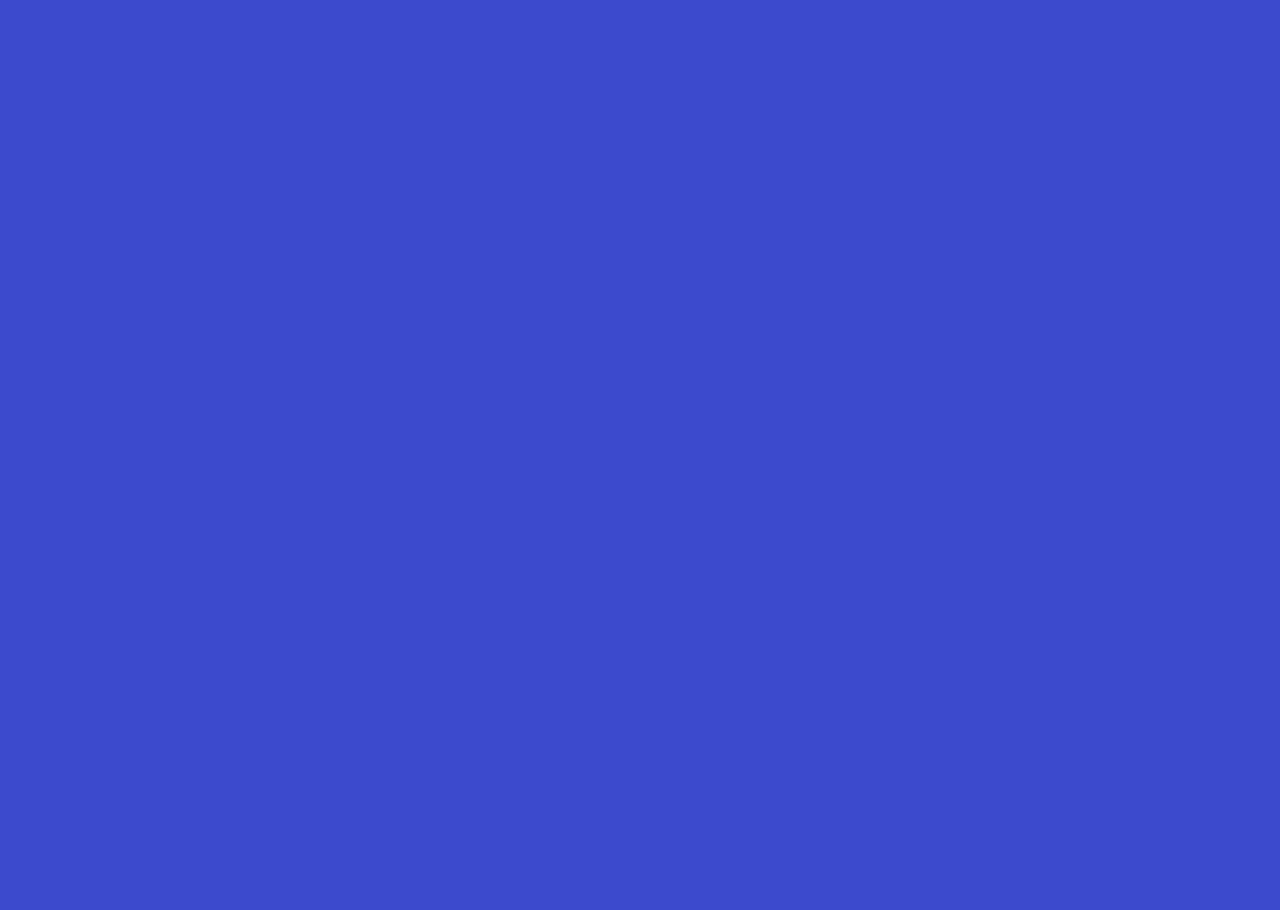
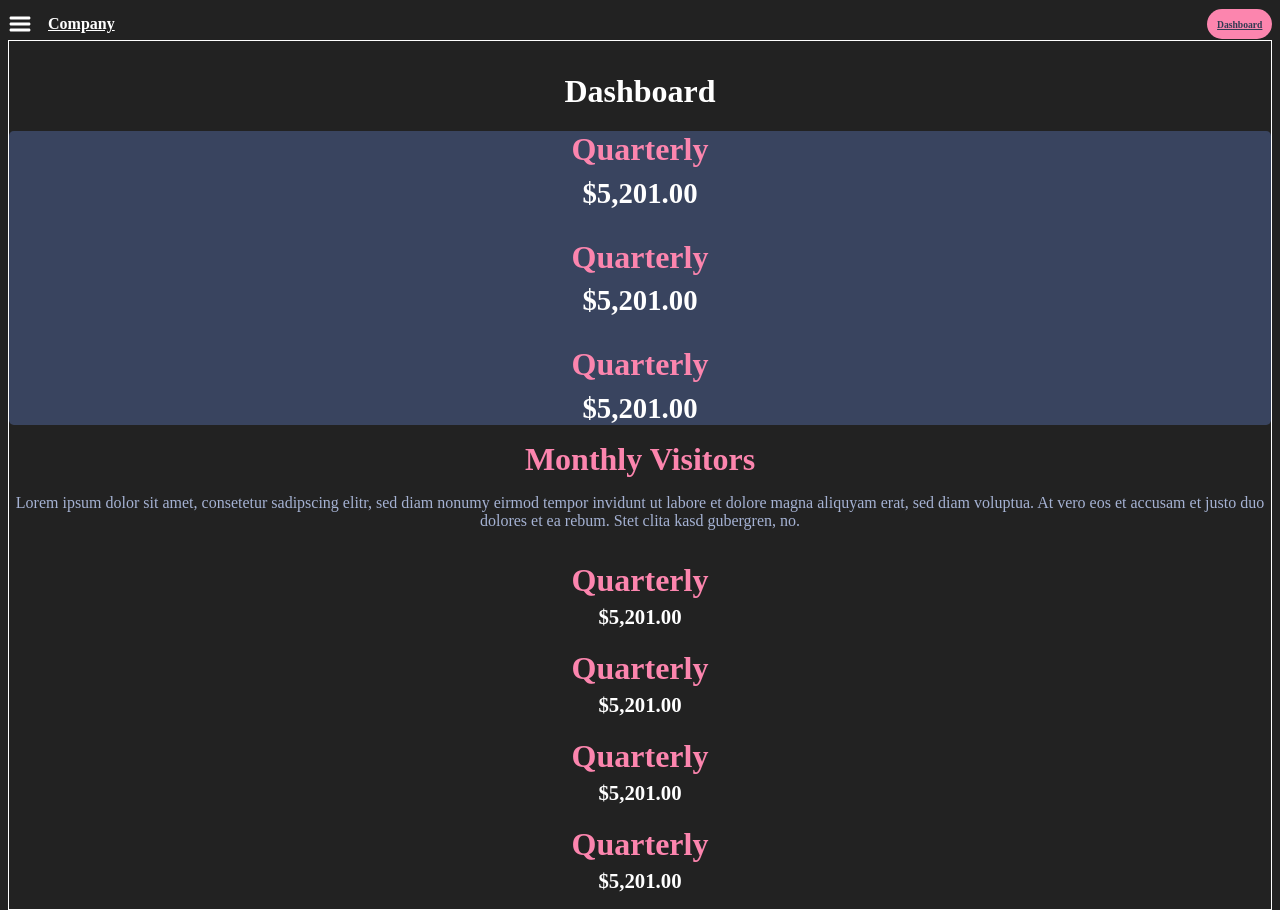
Before and after one commit to jasnmar/scrimba-ui-refactoring, a plain HTML site: page index.html in a window 1280 px wide. Before the commit the page ends 800 px from the top, so only its background shows below. Drawn offline with Linux system fonts and the light colour scheme.

Commit message:
Backgrounds

```diff
--- a/index.css
+++ b/index.css
@@ -137,3 +137,11 @@ ul.secondary li p {
 main {
     border: 1px solid white;
 }
+
+
+.open-nav {
+    background-color: #39445F;
+}
+body {
+    background-color: #222222;
+}
--- a/index.html
+++ b/index.html
@@ -7,6 +7,77 @@
     <title>Document</title>
 </head>
 <body>
+    <nav id="nav">
+        <div class="inner-wrapper">
+            <svg viewBox="0 0 32 37" id="exit-btn">
+                <path id="back" d="M15.9,4.492a3,3,0,0,1,5.194,0L34.4,27.5A3,3,0,0,1,31.8,32H5.2a3,3,0,0,1-2.6-4.5Z" transform="translate(0 37) rotate(-90)" fill="#fff"/>
+            </svg>
+            <p>Lorem ipsum dolor sit amet, consetetur sadipscing elitr, sed diam nonumy eirmod</p>
+        </div>
+        <ul>
+            <li class="selected"><a href="#">Dashboard</a></li>
+            <li><a href="#">Settings</a></li>
+            <li><a href="#">Profile</a></li>
+            <li><a href="#">Reset Access</a></li>
+            <li><a href="#">Contact</a></li>
+        </ul>
+    </nav>
+    <header>
+        <svg height="32px" id="menu-btn" class="open" viewBox="0 0 32 32">
+            <path fill="white" d="M4,10h24c1.104,0,2-0.896,2-2s-0.896-2-2-2H4C2.896,6,2,6.896,2,8S2.896,10,4,10z M28,14H4c-1.104,0-2,0.896-2,2  s0.896,2,2,2h24c1.104,0,2-0.896,2-2S29.104,14,28,14z M28,22H4c-1.104,0-2,0.896-2,2s0.896,2,2,2h24c1.104,0,2-0.896,2-2  S29.104,22,28,22z"/>
+        </svg>
+        <a href="#" class="logo">Company</a>
 
+        <a href="#" class="cta-btn">Dashboard</a>
+    </header>
+    <main>
+        <h1>Dashboard</h1>
+
+        <section class="panel">
+            <ul class="data">
+                <li>
+                    <h3>Quarterly</h3>
+                    <p>$5,201.00</p>
+                </li>
+                <li>
+                    <h3>Quarterly</h3>
+                    <p>$5,201.00</p>
+                </li>
+                <li>
+                    <h3>Quarterly</h3>
+                    <p>$5,201.00</p>
+                </li>
+            </ul>
+        </section>
+
+        <div class="columns half">
+            <div class="col left">
+                <h3>Monthly Visitors</h3>
+
+                <p>Lorem ipsum dolor sit amet, consetetur sadipscing elitr, sed diam nonumy eirmod tempor invidunt ut labore et dolore magna aliquyam erat, sed diam voluptua. At vero eos et accusam et justo duo dolores et ea rebum. Stet clita kasd gubergren, no.</p>
+            </div>
+            <div class="col">
+                <ul class="data secondary">
+                    <li>
+                        <h3>Quarterly</h3>
+                        <p>$5,201.00</p>
+                    </li>
+                    <li>
+                        <h3>Quarterly</h3>
+                        <p>$5,201.00</p>
+                    </li>
+                    <li>
+                        <h3>Quarterly</h3>
+                        <p>$5,201.00</p>
+                    </li>
+                    <li>
+                        <h3>Quarterly</h3>
+                        <p>$5,201.00</p>
+                    </li>
+                </ul>
+            </div>
+        </div>
+    </main>
+    <script src="./index.js"></script>
 </body>
 </html>
--- /dev/null
+++ b/index.js
@@ -0,0 +1,15 @@
+// javascript
+
+const get = element => document.getElementById(element);
+
+let open = get("menu-btn");
+let nav = get("nav");
+let exit = get("exit-btn");
+
+open.addEventListener('click', () => {
+    nav.classList.add('open-nav');
+})
+
+exit.addEventListener('click', () => {
+    nav.classList.remove('open-nav');
+})
```
